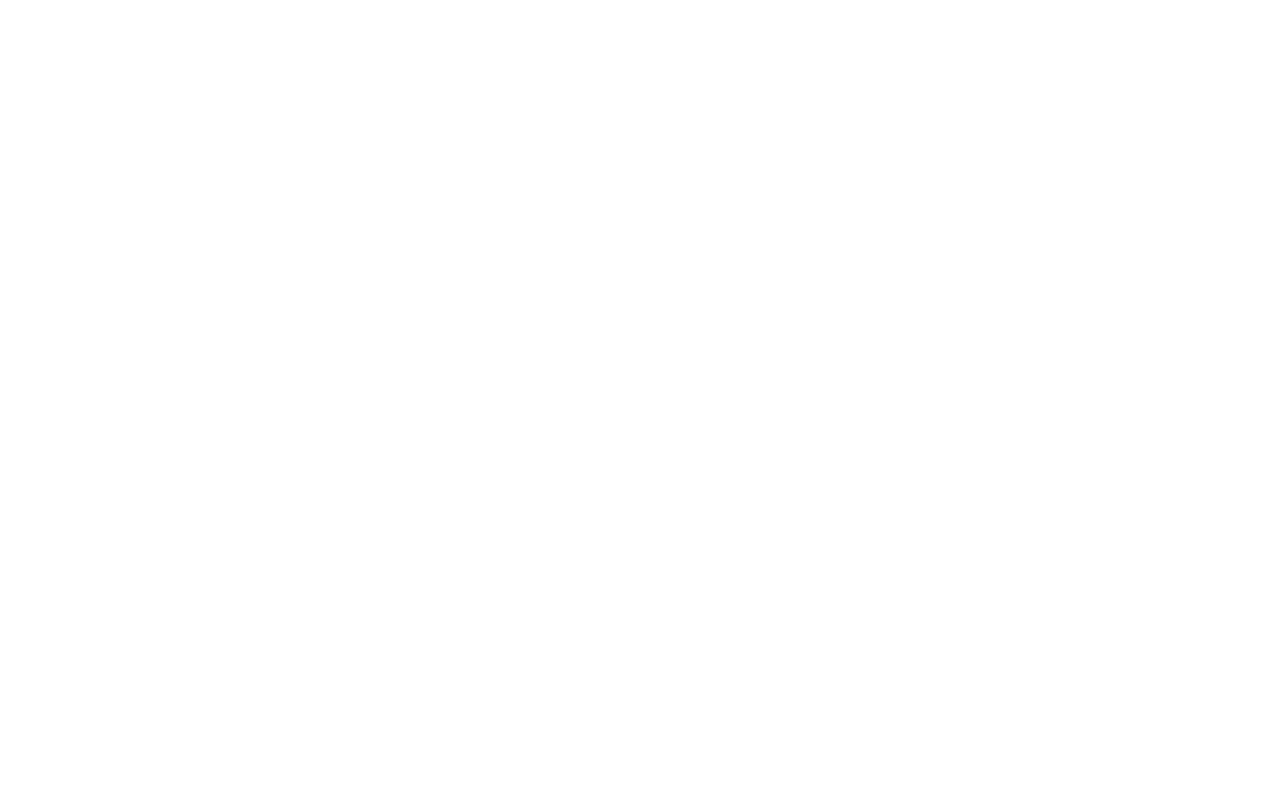
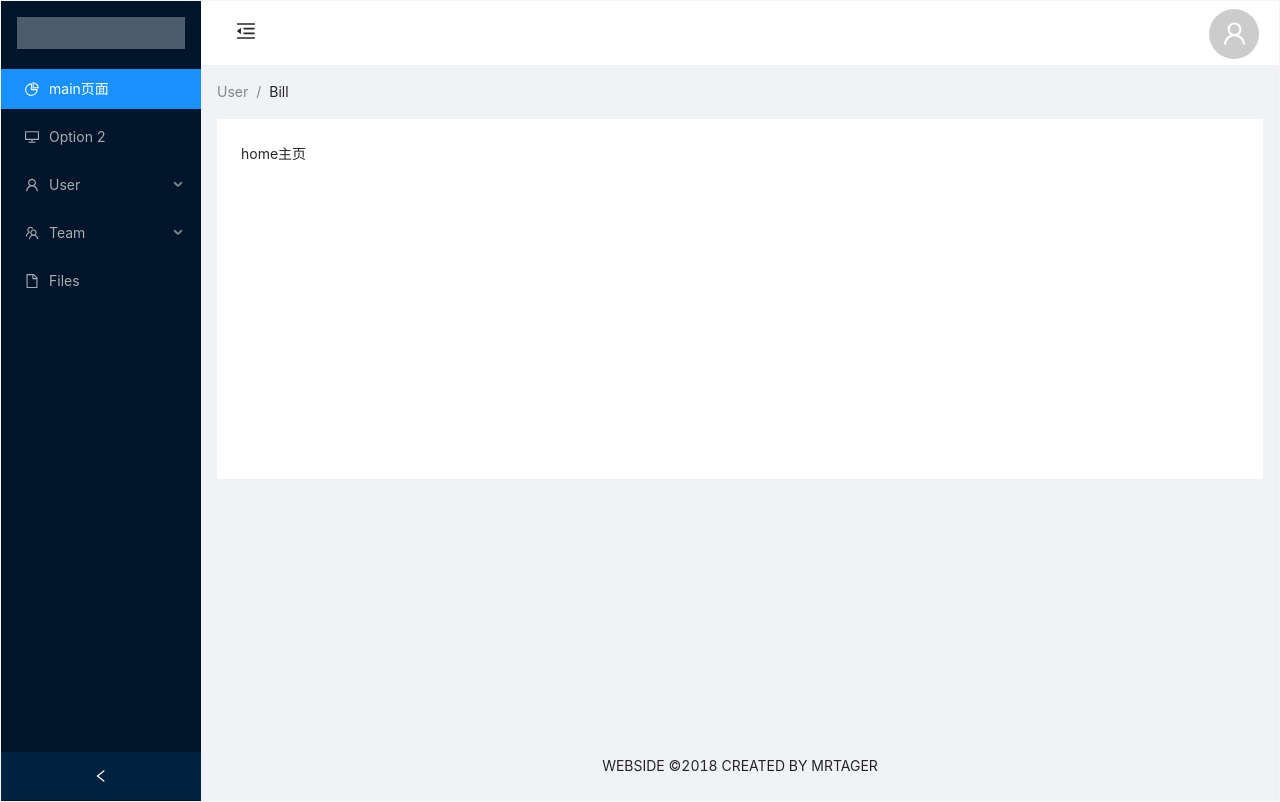
Before and after one commit to MrTager/systemOfSmart, a React app in the folder react-app/: page /#/index/main in a window 1280 px wide. Built offline with nearby package versions, Linux system fonts and the light colour scheme.

Commit message:
content && header模块更新

```diff
--- a/react-app/config/webpack.config.js
+++ b/react-app/config/webpack.config.js
@@ -76,6 +76,7 @@ const hasJsxRuntime = (() => {
     return false;
   }
 })();
+
 
 // This is the production and development configuration.
 // It is focused on developer experience, fast rebuilds, and a minimal bundle.
@@ -361,6 +362,7 @@ module.exports = function (webpackEnv) {
     module: {
       strictExportPresence: true,
       rules: [
+
         // Disable require.ensure as it's not a standard language feature.
         { parser: { requireEnsure: false } },
         {
@@ -554,8 +556,7 @@ module.exports = function (webpackEnv) {
             },
             // ** STOP ** Are you adding a new loader?
             // Make sure to add the new loader(s) before the "file" loader.
-            //scss loader
-            { test: /\.scss$/, loaders: ['style-loader', 'css-loader', 'sass-loader']}
+
           ],
         },
       ],
--- a/react-app/package.json
+++ b/react-app/package.json
@@ -24,7 +24,6 @@
     "bfj": "^7.0.2",
     "camelcase": "^6.1.0",
     "case-sensitive-paths-webpack-plugin": "2.3.0",
-    "css-loader": "4.3.0",
     "dotenv": "8.2.0",
     "dotenv-expand": "5.1.0",
     "eslint": "^7.11.0",
@@ -64,7 +63,6 @@
     "resolve": "1.18.1",
     "resolve-url-loader": "^3.1.2",
     "semver": "7.3.2",
-    "style-loader": "1.3.0",
     "terser-webpack-plugin": "4.2.3",
     "ts-pnp": "1.2.0",
     "typescript": "^4.2.3",
@@ -164,7 +162,9 @@
     "@types/react-router-dom": "^5.1.7",
     "babel-loader": "^8.1.0",
     "babel-plugin-import": "^1.13.3",
+    "css-loader": "^4.3.0",
     "node-sass": "^5.0.0",
-    "sass-loader": "^10.1.1"
+    "sass-loader": "^10.1.1",
+    "style-loader": "^1.3.0"
   }
 }
--- a/react-app/src/App.tsx
+++ b/react-app/src/App.tsx
@@ -16,8 +16,8 @@ function App() {
           <Router>
             <Switch>
               <Route exact path='/login' component={Login}></Route>
-              <RouterShield  path='/' component={Index}></RouterShield>
               <RouterShield  path='/index' component={Index}></RouterShield>
+              <Redirect exact  from='/' to='/Index'/>
               <Route   component={NotFind}></Route>
             </Switch>
           </Router>
--- a/react-app/src/components/ContentView/index.tsx
+++ b/react-app/src/components/ContentView/index.tsx
@@ -1,16 +1,18 @@
 import React,{FC} from 'react'
-import {HashRouter as Router,Route,Switch} from 'react-router-dom'
+import {HashRouter as Router,Route,Switch,Redirect} from 'react-router-dom'
 
-import Home from '../../page/Home'
+import { Home,Index } from '../../router/index';
+import RouterShield from '../../components/RouterShield';
 function ContentView(){
     return (
-        <>
+        <div>
             <Router>
                 <Switch>
-                    <Route path='/main' component={Home}></Route>
+                    <RouterShield  path='/index/main' component={Home}></RouterShield>
+                    <Route   component={Home}></Route>
                 </Switch>
             </Router>
-        </>
+        </div>
     )
 
 }
--- /dev/null
+++ b/react-app/src/components/HeaderContent/index.scss
@@ -0,0 +1,22 @@
+.box{
+    width: 100%;
+    height: 100%;
+    display: flex;
+    justify-content:space-between;
+    .leftContent{
+        width: 50px;
+        height: 100%;
+        margin-left: 20px;
+    }
+    .rightContent{
+        width: 300px;
+        height: 100%;
+        margin-right: 20px;
+        ul,li{
+            padding: 0;
+            margin: 0;
+            list-style: none;
+            text-align: right;
+        }
+    }
+}
--- a/react-app/src/components/HeaderContent/index.tsx
+++ b/react-app/src/components/HeaderContent/index.tsx
@@ -1,7 +1,23 @@
 
+import './index.scss'
+import { Avatar } from 'antd'
+import { UserOutlined,MenuFoldOutlined } from '@ant-design/icons';
+/**
+ *
+ * @returns 头部栏组件
+ */
 const HeaderContent = () => {
     return (
-        <div>头部导航内容</div>
+        <div className="box">
+            <div className="leftContent">
+                <MenuFoldOutlined style={{fontSize:'20px'}}/>
+            </div>
+            <div className="rightContent">
+                <ul>
+                    <li ><Avatar size={50} icon={<UserOutlined />} /></li>
+                </ul>
+            </div>
+        </div>
     )
 }
 export default HeaderContent;
--- /dev/null
+++ b/react-app/src/components/LazyComponent/index.tsx
@@ -0,0 +1,10 @@
+import React,{ lazy,LazyExoticComponent,Suspense} from 'react'
+const headerContent = lazy(() => import('../HeaderContent'));
+
+
+const SuspenseComponent = (Component:LazyExoticComponent<any>) => ( props:any ) => (
+            <Suspense fallback={null}>
+                <Component {...props}></Component>
+            </Suspense>
+)
+export const HeaderContent = SuspenseComponent(headerContent);
--- a/react-app/src/components/RouterShield/index.tsx
+++ b/react-app/src/components/RouterShield/index.tsx
@@ -7,7 +7,7 @@ interface Icomponent {
 }
 
 const RouterShield = ({component,path}:Icomponent) =>{
-    return true ? <Route exact path={path} component={component}/>: <Redirect to='/login' />
+    return true ? <Route  path={path} component={component}/>: <Redirect to='/login' />
 }
 
 export default RouterShield;
--- a/react-app/src/page/Home/index.tsx
+++ b/react-app/src/page/Home/index.tsx
@@ -1,3 +1,4 @@
+
 const Home = () => {
     return (
         <div>home主页</div>
--- a/react-app/src/page/Index/index.tsx
+++ b/react-app/src/page/Index/index.tsx
@@ -9,7 +9,10 @@ import {
   UserOutlined,
 } from '@ant-design/icons';
 import './index.scss'
-import ContentView from '../../components/ContentView'
+import ContentView from '../../components/ContentView';
+import { Home } from '../../router/index';
+import { HeaderContent } from '../../components/LazyComponent'
+import RouterShield from '../../components/RouterShield';
 const { Header, Content, Footer, Sider } = Layout;
 const { SubMenu } = Menu;
 
@@ -28,8 +31,7 @@ const Index = () => {
                 <div className="logo" />
                 <Menu theme="dark" defaultSelectedKeys={['1']} mode="inline">
                     <Menu.Item key="1" icon={<PieChartOutlined />}>
-                    main页面
-                    <Link to='/main'></Link>
+                        <Link to='/index/main'>main页面</Link>
                     </Menu.Item>
                     <Menu.Item key="2" icon={<DesktopOutlined />}>
                     Option 2
@@ -49,8 +51,10 @@ const Index = () => {
                 </Menu>
                 </Sider>
                 <Layout className="site-layout">
-                <Header className="site-layout-background" style={{ padding: 0 }} />
-                <Content style={{ margin: '0 16px' }}>
+                <Header className="site-layout-background" style={{ padding: 0 }} >
+                    <HeaderContent />
+                </Header>
+                <Content style={{ margin: '0 16px',textAlign:'left' }}>
                     <Breadcrumb style={{ margin: '16px 0' }}>
                     <Breadcrumb.Item>User</Breadcrumb.Item>
                     <Breadcrumb.Item>Bill</Breadcrumb.Item>
--- a/react-app/src/router/index.tsx
+++ b/react-app/src/router/index.tsx
@@ -2,32 +2,15 @@ import React,{ lazy,LazyExoticComponent,Suspense} from 'react'
 const index = lazy(() => import('../page/Index'));
 
 const login = lazy(() => import('../page/Login'));
-const notfind = lazy(() => import('../page/404'))
+const notfind = lazy(() => import('../page/404'));
+const home = lazy(() =>  import('../page/Home'));
 
 const SuspenseComponent = (Component:LazyExoticComponent<any>) => ( props:any ) => (
             <Suspense fallback={null}>
                 <Component {...props}></Component>
             </Suspense>
 )
-
-
-// const routers = [
-//     {
-//         path:'/',
-//         component:Index,
-//     },
-//     {
-//         path:'/login',
-//         component:SuspenseComponent(Login),
-
-//     },
-//     {
-//         path:'/404',
-//         component:SuspenseComponent(NotFind),
-
-//     }
-// ]
-// export default routers
 export const Login = SuspenseComponent(login);
 export const NotFind = SuspenseComponent(notfind);
 export const Index = SuspenseComponent(index);
+export const Home = SuspenseComponent(home);
```
Also changed, not shown: 1 other file (tests, documents, lock files or other folders).
